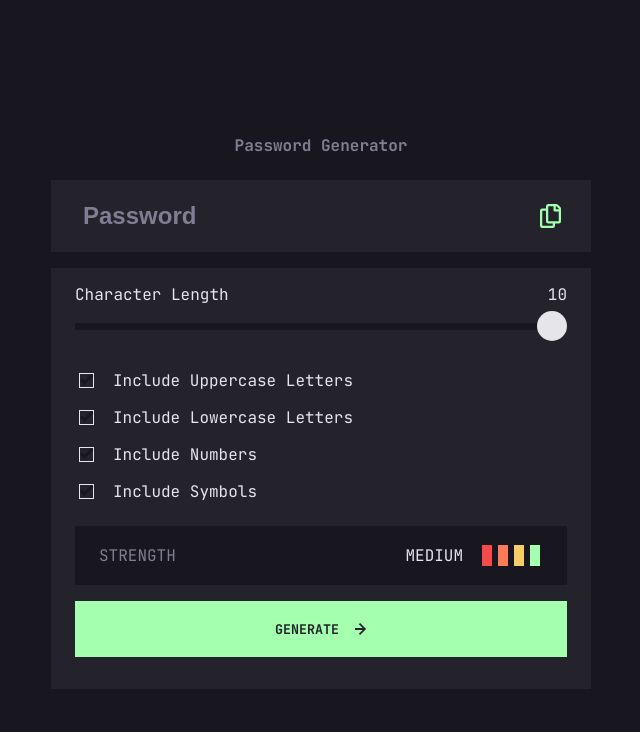
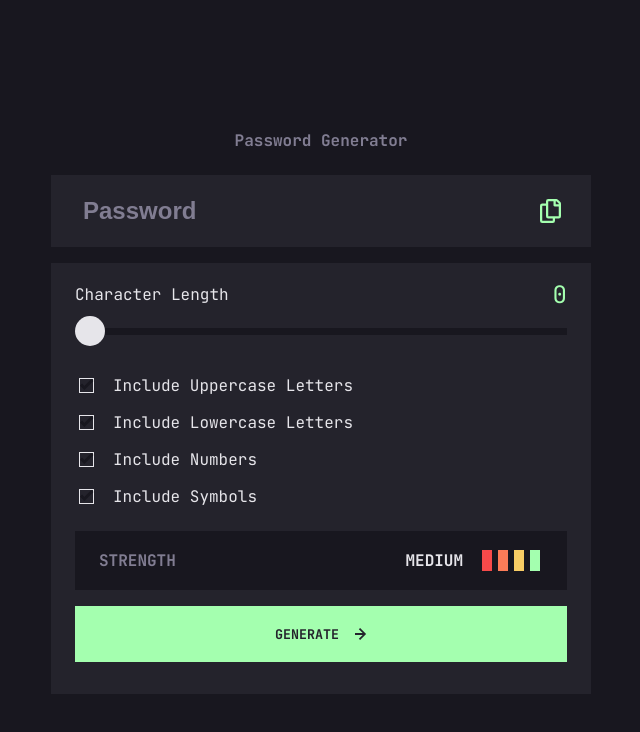
Before and after one commit to Eugene-ak/Password-Generator, a React (Vite) app: page / in a window 1280 px wide. Shown: the top 732 px of the page, without its empty margins (319-959 px from the left). Built offline with nearby package versions, Linux system fonts and the light colour scheme.

Commit message:
Display range value

```diff
--- a/src/components/Sections/PasswordLength.style.tsx
+++ b/src/components/Sections/PasswordLength.style.tsx
@@ -50,3 +50,8 @@ export const RangeStyle = styled.input`
     }
   }
 `;
+
+export const RangeValueStyle = styled.span`
+  color: var(--app-green);
+  font-size: 1.5rem;
+`
--- a/src/components/Sections/PasswordLength.tsx
+++ b/src/components/Sections/PasswordLength.tsx
@@ -1,13 +1,39 @@
-import { LengthDetails, PassLengthStyle, RangeStyle } from "./PasswordLength.style";
+import { useRef, useState } from "react";
+import {
+  LengthDetails,
+  PassLengthStyle,
+  RangeStyle,
+  RangeValueStyle,
+} from "./PasswordLength.style";
 
 export default function PasswordLength() {
+
+  const [rangeValue, setRangeValue] = useState(0);
+  const range = useRef(null);
+
+  const updateRangeValue = () => {
+    setRangeValue(range?.current.value);
+  };
+
   return (
     <PassLengthStyle>
+
       <LengthDetails>
         <span>Character Length</span>
-        <span>10</span>
+        <RangeValueStyle>{rangeValue}</RangeValueStyle>
       </LengthDetails>
-      <RangeStyle type="range" name="passwordLength" min={0} max={20} />
+
+      <RangeStyle
+        type="range"
+        name="passwordLength"
+        min={0}
+        max={20}
+        value={rangeValue}
+        defaultValue={0}
+        onChange={updateRangeValue}
+        ref={range}
+      />
+
     </PassLengthStyle>
   );
 }
--- a/src/components/Sections/StrengthContainer.style.tsx
+++ b/src/components/Sections/StrengthContainer.style.tsx
@@ -9,6 +9,7 @@ export const StrengthContainerSection = styled.div`
   align-items: center;
   justify-content: space-between;
   background-color: var(--app-background);
+  font-family: var(--bold-font);
 `;
 
 export const StrengthText = styled.span`
@@ -26,9 +27,8 @@ export const StrengthIndicators = styled.span`
   & > :nth-child(-n+4) {
     width: 5px;
     height: 100%;
-    color: red;
-    background-color: red;
     margin: 0 0.2rem;
+    cursor: default;
   }
 
   & > :nth-child(1) {
```
